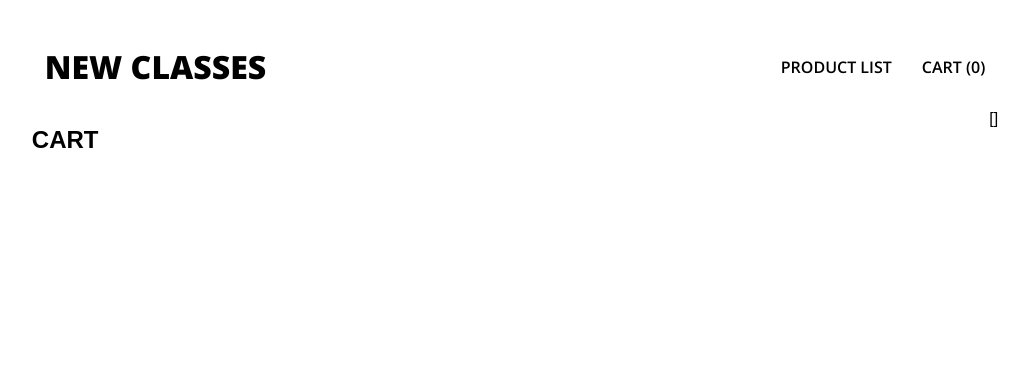
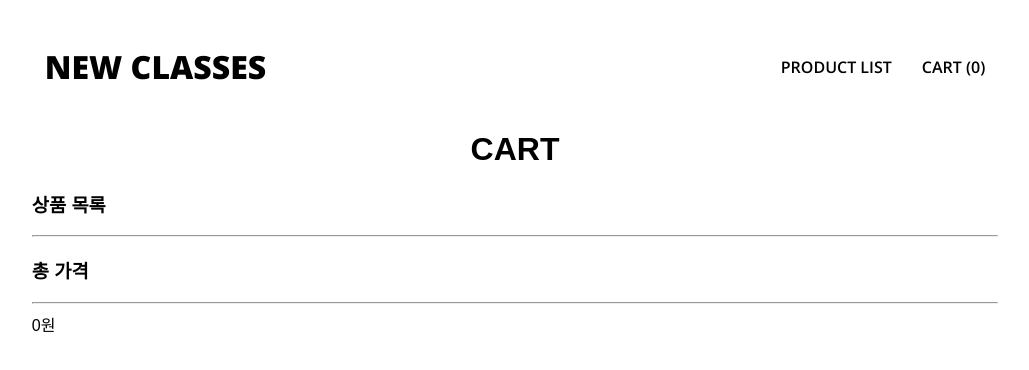
Before and after one commit to charmjeh/cart-system, a React (Create React App) app: page /cart in a window 1280 px wide. Shown: the top 370 px of the page, without its empty margins (125-1154 px from the left). Built offline with nearby package versions, Linux system fonts and the light colour scheme.

Commit message:
feat: localStorage에 장바구니 아이템 저장 및 총 금액 계산 기능 추가

```diff
--- a/src/App.js
+++ b/src/App.js
@@ -5,6 +5,7 @@ import { CartContext } from './CartContext';
 import Header from './components/Header';
 import Products from './pages/products';
 import Cart from './pages/cart';
+import { useEffect } from 'react';
 
 const GlobalStyle = createGlobalStyle`
   @import url('https://fonts.googleapis.com/css2?family=Noto+Sans+KR:wght@300;400;500;700;900&display=swap');
@@ -24,10 +25,14 @@ const Container = styled.div`
     }
   }
 `;
+const cartListFromLocalStarage = JSON.parse(localStorage.getItem('cartList') || '[]')
+const App = () => {
+  const [cartList, setCartList] = useState(cartListFromLocalStarage)
+  const value = useMemo(() => ({ cartList, setCartList }), [cartList, setCartList])
 
-const App = () => {
-  const [cartList, setCartList] = useState([])
-  const value = useMemo(() => ({ cartList, setCartList }), [cartList, setCartList])
+  useEffect(() => {
+    localStorage.setItem('cartList', JSON.stringify(cartList));
+  }, [cartList]);
 
   return (
     <Container>
--- a/src/components/cartItem.js
+++ b/src/components/cartItem.js
@@ -1,20 +1,59 @@
-import React from 'react';
+import React, { useContext } from 'react';
 import styled from 'styled-components';
 
-const Card = styled.div`
-  width: 278px;
-  height: 387px;
-  padding: 0px 12px;
-  margin-bottom: 32px;
-  background-color: #efefef;
+const CardContainer = styled.div`
+  display: flex;
+  flex-wrap: wrap;
+  justify-content: center;
+  align-items: center;
+  margin-bottom: 20px;
+
+  & > img,
+  & > div,
+  & > strong,
+  & > button {
+    margin-right: 20px;
+  }
 `
 
-function cartItem({ item }) {
+const CoverImage = styled.img`
+  width: 100px;
+  height: 100px;
+  object-fit: cover;
+  border-radius: 5px;
+`;
+
+const CartItemInfo = styled.div`
+  width: 400px;
+  height: 100px;
+  display: flex;
+  justify-content: flex-start;
+  flex-direction: column;
+
+  h2 {
+    text-align: left;
+    margin: 0px;
+    margin-bottom: 10px;
+    font-size: 1.1rem;
+  }
+  strong {
+    font-size: 1rem;
+    color: #555
+  }
+`;
+
+function CartItem({ cartItem: {product, quantity} }) {
     return (
-      <Card>
-        <p>{item}</p>
-      </Card>
+      <CardContainer>
+        <CoverImage src={product.coverImage} alt={product.title}/>
+        <CartItemInfo>
+          <h2>{product.title}</h2>
+          <strong>{product.price}원</strong>
+        </CartItemInfo>
+        <strong>{quantity}개</strong>
+        <button>삭제</button>
+      </CardContainer>
     );
   }
 
-export default cartItem;
+export default CartItem;
--- a/src/coupons.js
+++ b/src/coupons.js
@@ -1,4 +1,4 @@
-const coupons = [
+export const coupons = [
     {
         type: 'rate',
         title: '10% 할인 쿠폰',
--- a/src/pages/cart.js
+++ b/src/pages/cart.js
@@ -1,27 +1,35 @@
-import React, { useContext } from 'react';
+import React, { useState, useContext } from 'react';
 import styled from 'styled-components';
 import { CartContext } from '../CartContext';
 import CartItem from '../components/cartItem';
+import { coupons } from '../coupons.js';
 
-const Container = styled.div`
-  h1 {
-    font-size: 1.5rem;
+const CartContainer = styled.div`
+  & {
+    h1 {
+      font-size: 2rem;
+      text-align: center;
+    }
   }
-
-  display: flex;
-  flex-wrap: wrap;
-  justify-content: space-between;
-  align-content: stretch;
 `;
 
 const Cart = () => {
-  const { cartList, setCartList } = useContext(CartContext);
-
+  const {cartList} = useContext(CartContext);
+  console.log(coupons)
   return (
-    <Container>
+    <CartContainer>
       <h1>CART</h1>
-      {JSON.stringify(cartList)}
-    </Container>
+      <h3><strong>상품 목록</strong></h3>
+      <hr/>
+      <div>
+        {cartList.map((cartItem, idx) => <CartItem key={idx} cartItem={cartItem} />)}
+      </div>
+      <h3><strong>총 가격</strong></h3>
+      <hr/>
+      {cartList.reduce((prev, next)=>{
+        return prev + (next.quantity * next.product.price);
+      }, 0)}원
+    </CartContainer>
   );
 };
 
```
Also changed, not shown: 1 other file (tests, documents, lock files or other folders).
